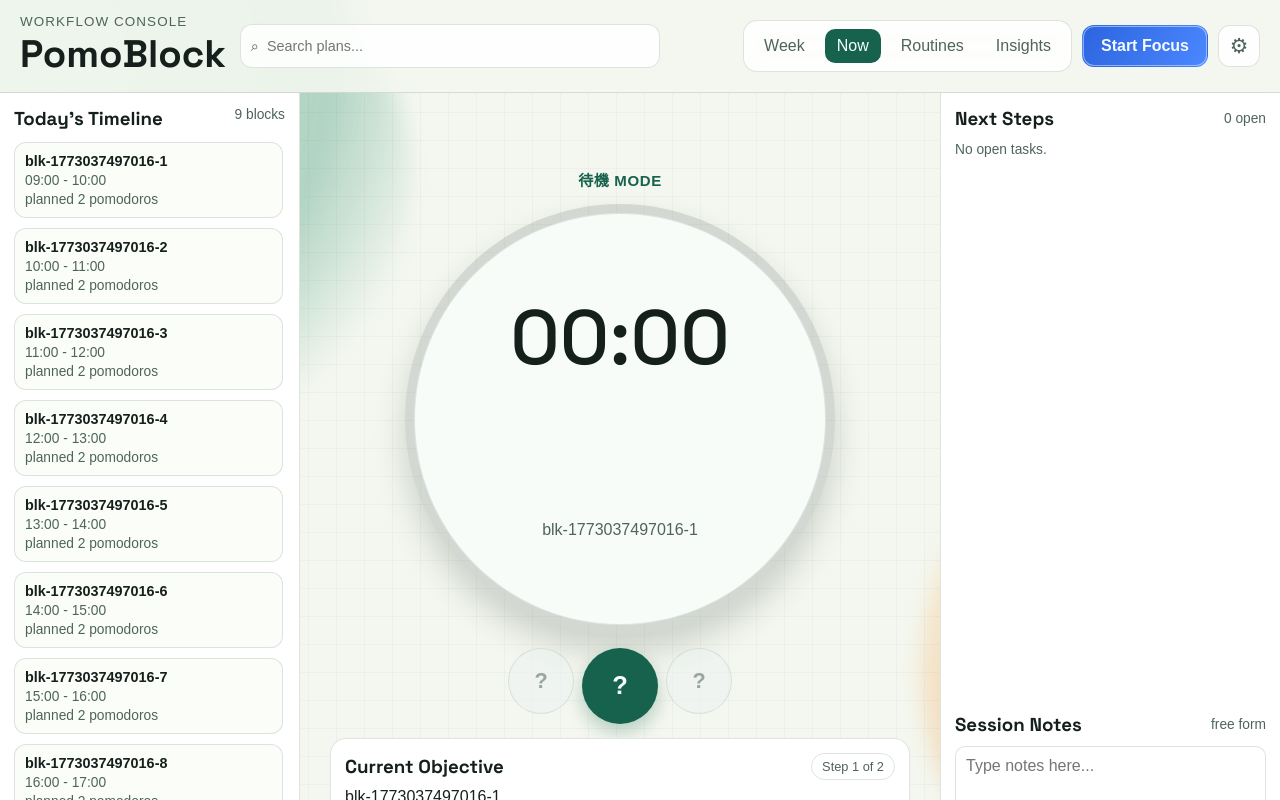
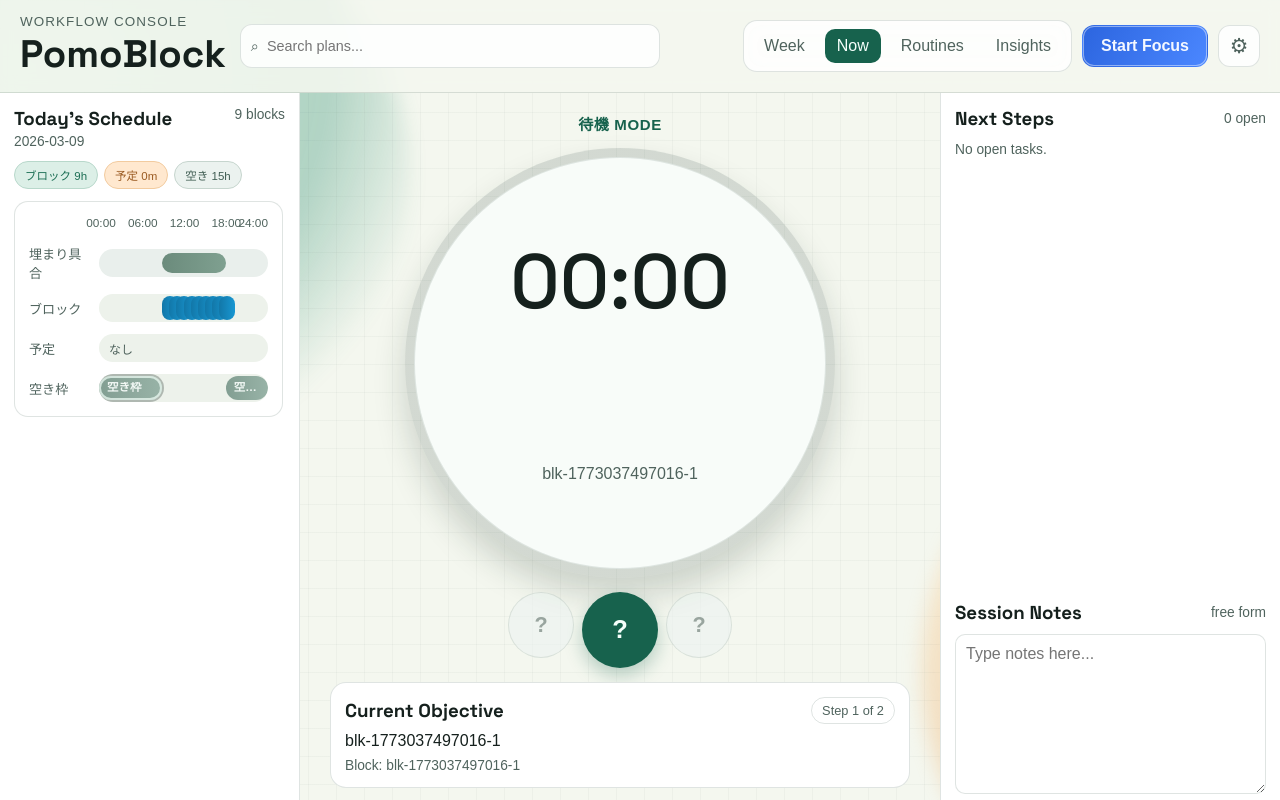
Before and after one commit to CS-Kmkm/PomoBlock, a website with bundled scripts: page src-ui/index.html in a window 1280 px wide. Both pictures are taken after a click on the link "Start Focus". Shown: the top 800 px of the page. Built offline with nearby package versions, Linux system fonts and the light colour scheme; a web font is replaced by a local one.

Commit message:
feat(now): show daily schedule timeline

```diff
--- a/src-ui/pages/now/page.ts
+++ b/src-ui/pages/now/page.ts
@@ -13,10 +13,15 @@
   }
 
   const nowMs = Date.now();
+  const todayDate = helpers.isoDate(new Date());
   const todayBlocks = helpers.resolveNowBlocks();
   const orderedTasks = helpers.getNowOrderedTasks(true);
   const openTasks = orderedTasks.filter((task) => task.status !== "completed");
   const currentBlockId = typeof state.current_block_id === "string" ? state.current_block_id : null;
+  const activeScheduleBlock =
+    currentBlockId !== null
+      ? todayBlocks.find(({ block }) => block.id === currentBlockId)?.block || null
+      : todayBlocks.find(({ startMs, endMs }) => startMs <= nowMs && nowMs < endMs)?.block || null;
   const runningBlock = currentBlockId
     ? todayBlocks.find(({ block }) => block.id === currentBlockId)?.block || null
     : null;
@@ -56,30 +61,22 @@
     <section class="now-layout">
       <aside class="now-left-rail">
         <header class="now-left-head">
-          <h3>Today's Timeline</h3>
+          <div>
+            <h3>Today's Schedule</h3>
+            <p class="small">${helpers.escapeHtml(todayDate)}</p>
+          </div>
           <p class="small">${todayBlocks.length} blocks</p>
         </header>
-        <div class="now-timeline-list">
-          ${
-            todayBlocks.length === 0
-              ? '<p class="small now-empty">No blocks today.</p>'
-              : todayBlocks
-                  .map(({ block, startMs, endMs }) => {
-                    const isActive = currentBlockId === block.id || (startMs <= nowMs && nowMs < endMs && phase === "idle");
-                    const title = helpers.blockTitle(block as { id?: string } | null | undefined) || String(block.id || "");
-                    return `
-                      <article class="now-timeline-item ${isActive ? "is-active" : ""}">
-                        <div class="row spread">
-                          <p class="now-timeline-title">${helpers.escapeHtml(title)}</p>
-                          ${isActive ? '<span class="pill now-pill-active">IN PROGRESS</span>' : ""}
-                        </div>
-                        <p class="small">${helpers.escapeHtml(`${helpers.formatHHmm(String(block.start_at || ""))} - ${helpers.formatHHmm(String(block.end_at || ""))}`)}</p>
-                        <p class="small">planned ${Math.max(1, Number(block.planned_pomodoros || 0))} pomodoros</p>
-                      </article>
-                    `;
-                  })
-                  .join("")
-          }
+        <div class="now-schedule-wrap">
+          ${helpers.renderDailyCalendar(todayDate, {
+            panelClass: "now-schedule-calendar",
+            forceMode: "simple",
+            syncSelection: false,
+            preferredSelection: activeScheduleBlock ? { kind: "block", id: String(activeScheduleBlock.id || "") } : null,
+            showHeader: false,
+            showViewToggle: false,
+            includeDetail: false,
+          })}
         </div>
       </aside>
 
@@ -191,4 +188,6 @@
       renderNowPage(deps);
     });
   });
+
+  helpers.bindDailyCalendarInteractions(() => renderNowPage(deps));
 }
--- a/src-ui/styles.css
+++ b/src-ui/styles.css
@@ -886,6 +886,55 @@
 .now-left-head h3,
 .now-right-rail h3 {
   margin: 0;
+}
+
+.now-left-head > div {
+  display: grid;
+  gap: 4px;
+}
+
+.now-left-head .small {
+  margin: 0;
+}
+
+.now-schedule-wrap {
+  min-height: 0;
+  overflow: auto;
+  padding-right: 2px;
+}
+
+.now-schedule-calendar.day-calendar {
+  margin-top: 0;
+  gap: 12px;
+  border: none;
+  border-radius: 0;
+  padding: 0;
+  background: transparent;
+}
+
+.now-schedule-calendar .calendar-metrics {
+  gap: 6px;
+}
+
+.now-schedule-calendar .pill {
+  font-size: 0.72rem;
+}
+
+.now-schedule-calendar .day-simple-timeline {
+  gap: 12px;
+}
+
+.now-schedule-calendar .day-simple-scale {
+  margin-left: 72px;
+}
+
+.now-schedule-calendar .day-simple-row {
+  grid-template-columns: 62px 1fr;
+  gap: 8px;
+}
+
+.now-schedule-calendar .day-simple-track {
+  height: 28px;
 }
 
 .now-timeline-list {
```
